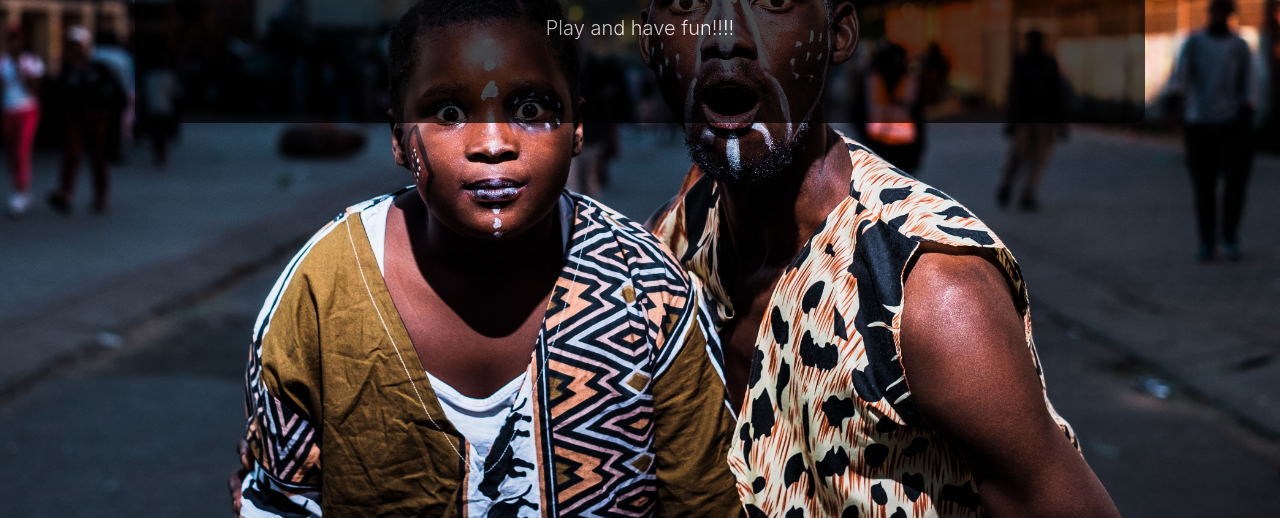
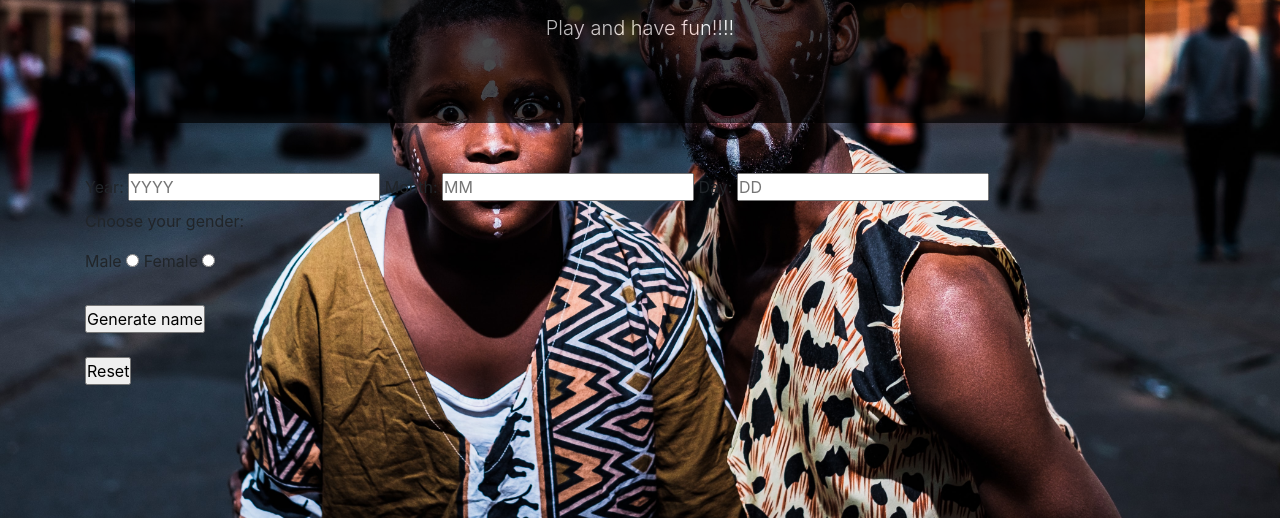
Before and after one commit to Kilewa/AkanNameGenerator, a plain HTML site: page index.html in a window 1280 px wide. Shown: the part 282-800 px from the top of the page. Drawn offline with nearby package versions, Linux system fonts and the light colour scheme.

Commit message:
created input form

```diff
--- a/index.html
+++ b/index.html
@@ -20,6 +20,34 @@
                 <p class="lead">Play and have fun!!!!</p>
             </div>
         </div>
+        <form class="myform" onsubmit="return generateAkanName()">
+            <label for="yearOfBirth">
+                Year:
+                <input id="yearInput" type="number" name="yearOfBirth" placeholder="YYYY" value="" required>
+            </label>
+            <label for="monthOfBirth">
+                Month:
+                <input id="monthInput" type="number" name="monthOfBirth" placeholder="MM" value="" required>
+            </label>
+            <label for="dayOfBirth">
+                Day:
+                <input id="dayInput" type="number" name="dayOfBirth" placeholder="DD" value="" required>
+            </label>
+            <br>
+            <label for="gender">
+                <p>Choose your gender: </p>
+                Male
+                <input id="maleInput" type="radio" name="gender" value="male" required>
+                Female
+                <input id="femaleInput" type="radio" name="gender" value="female" required>
+            </label>
+            <br><br>
+            <input id="generate-name" type="submit" name="" value="Generate name">
+            <br><br>
+          </form>
+          <form onsubmit="return clearInput()">
+            <input class="clear" type="submit" value="Reset">
+          </form>
     </div>
 </body>
 </html>
```
